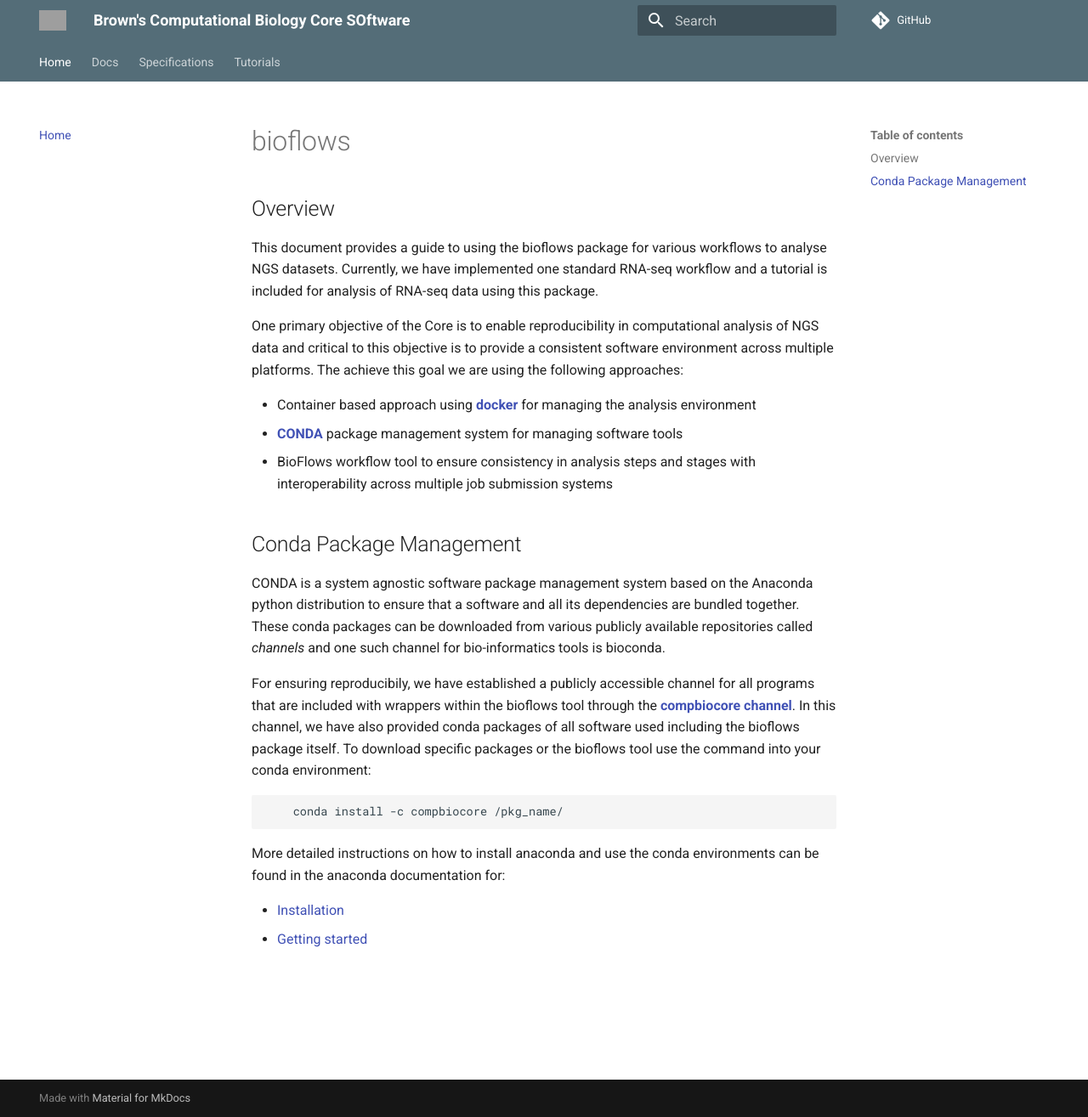
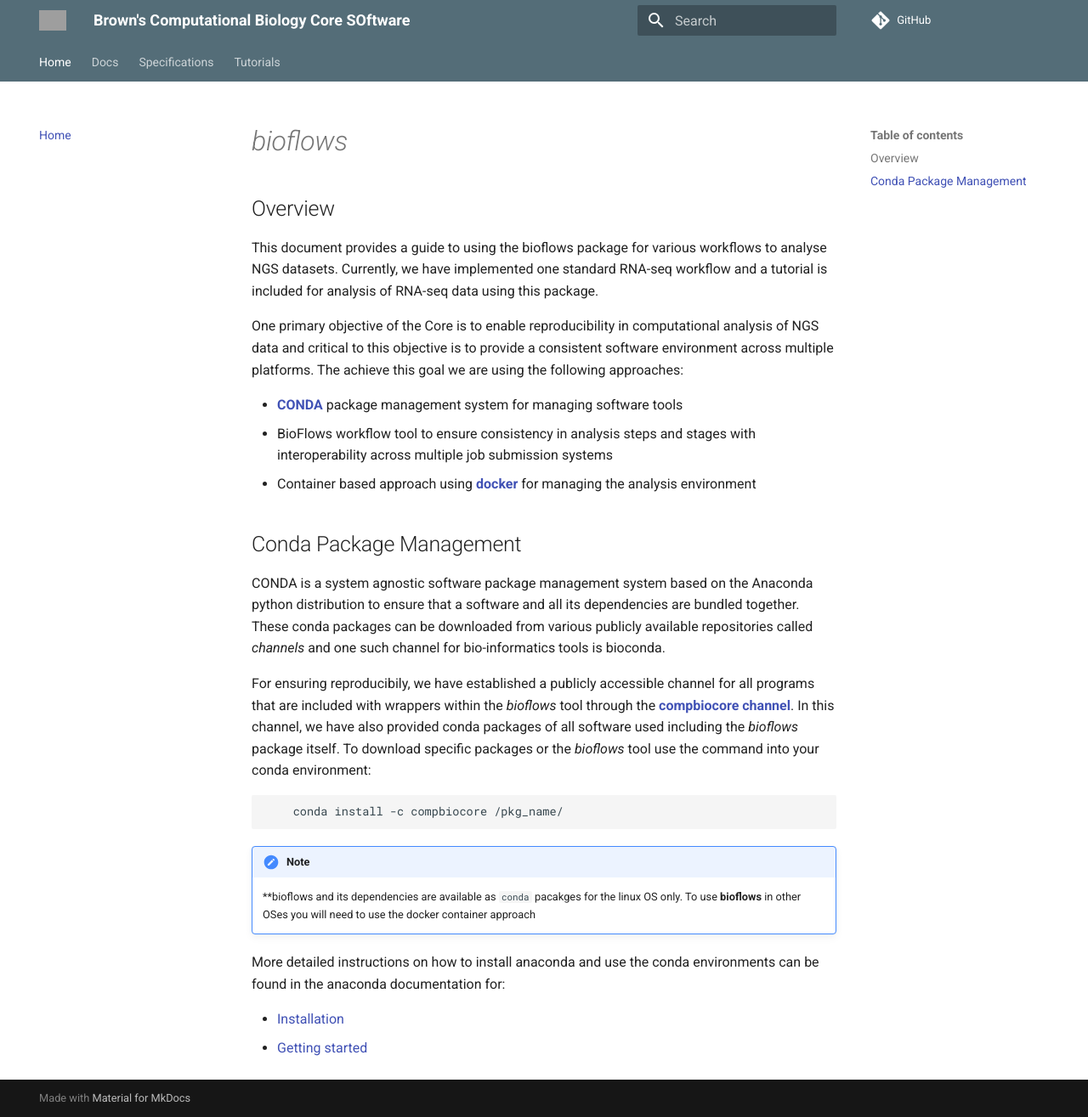
Before and after one commit to compbiocore/bioflows, an MkDocs documentation site: the page built from docs/index.md, in a window 1280 px wide and 1315 px high. Shown: the whole window at 85% size. Built offline with MkDocs 1.6.1 and Material for MkDocs 9.7.7, drawn with Linux system fonts in a browser that asks for light colours; comment, search, counter and statistics services are not loaded; grey boxes are pictures that could not be loaded.

Commit message:
updated docs

````diff
--- a/docs/index.md
+++ b/docs/index.md
@@ -1,4 +1,4 @@
-# bioflows
+# *bioflows*
 
 ## Overview
 
@@ -12,11 +12,10 @@ computational analysis of NGS data and critical to this objective is to
 provide a consistent software environment across multiple platforms. The
 achieve this goal we are using the following approaches:
 
--   Container based approach using [**docker**](https://www.docker.com) for managing the analysis environment
--   [**CONDA**](https://conda.io/docs/) package management system for managing software tools
--   BioFlows workflow tool to ensure consistency in analysis steps and
+   -   [**CONDA**](https://conda.io/docs/) package management system for managing software tools
+   -   BioFlows workflow tool to ensure consistency in analysis steps and
     stages with interoperability across multiple job submission systems
-
+   -  Container based approach using [**docker**](https://www.docker.com) for managing the analysis environment
 
 
 ## Conda Package Management
@@ -29,12 +28,15 @@ downloaded from various publicly available repositories called
 
 For ensuring reproducibily, we have established a publicly accessible
 channel for all programs that are included with wrappers within the
-bioflows tool through the [**compbiocore channel**](https://anaconda.org/compbiocore/). In this channel, we have also provided conda packages of all software used including
-the bioflows package itself. To download specific packages or the bioflows tool use the command into your conda environment:
+*bioflows* tool through the [**compbiocore channel**](https://anaconda.org/compbiocore/). In this channel, we have also provided conda packages of all software used including
+the *bioflows* package itself. To download specific packages or the *bioflows* tool use the command into your conda environment:
+
 ```
     conda install -c compbiocore /pkg_name/
-
 ```
+!!! note
+    **bioflows and its dependencies are available as `conda` pacakges for the linux OS only.
+    To use **bioflows** in other OSes you will need to use the docker container approach
 
 More detailed instructions on how to install anaconda and use the conda
 environments can be found in the anaconda documentation for:
````
Also changed, not shown: docs/tutorials/tutorials.md (+1 -1 lines).
